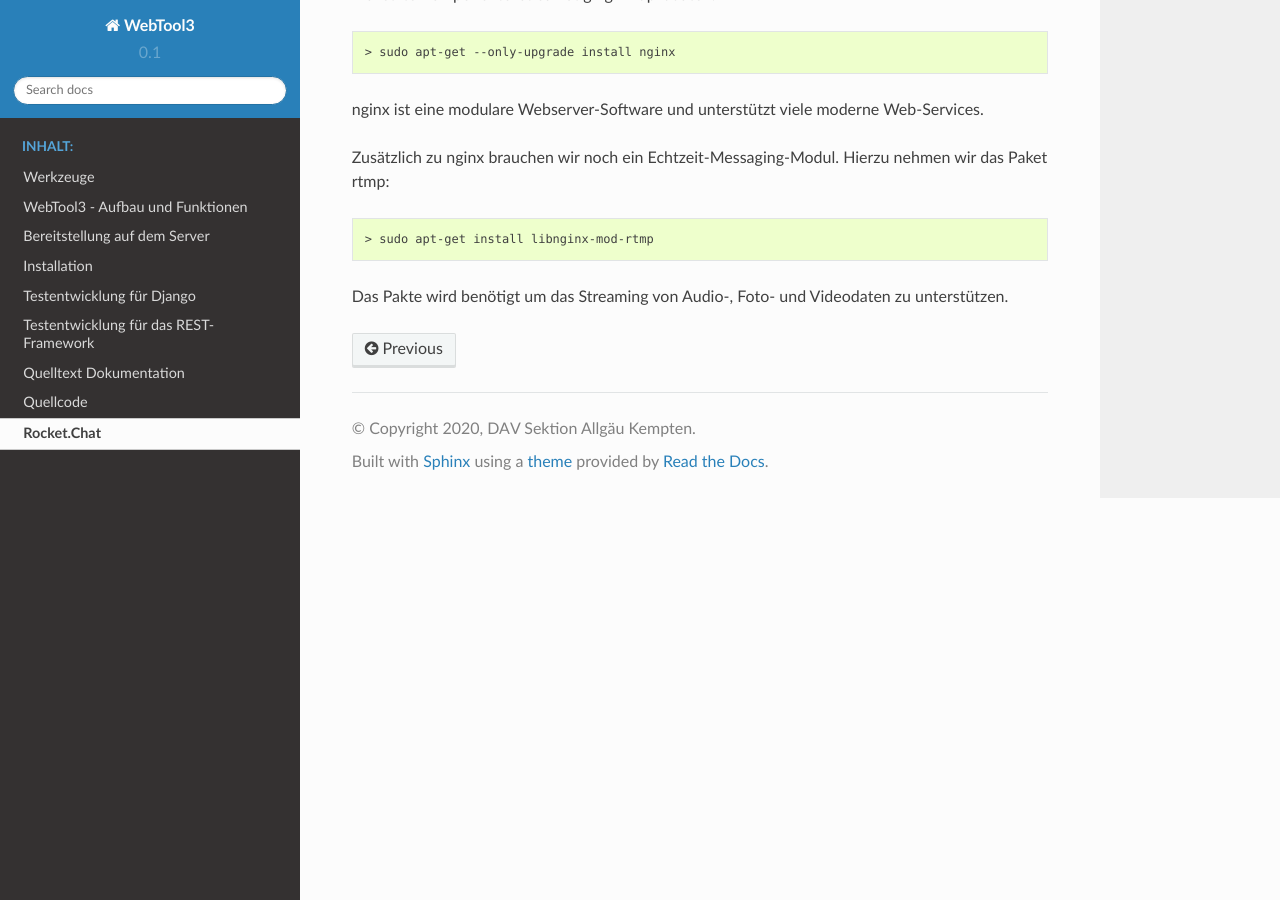
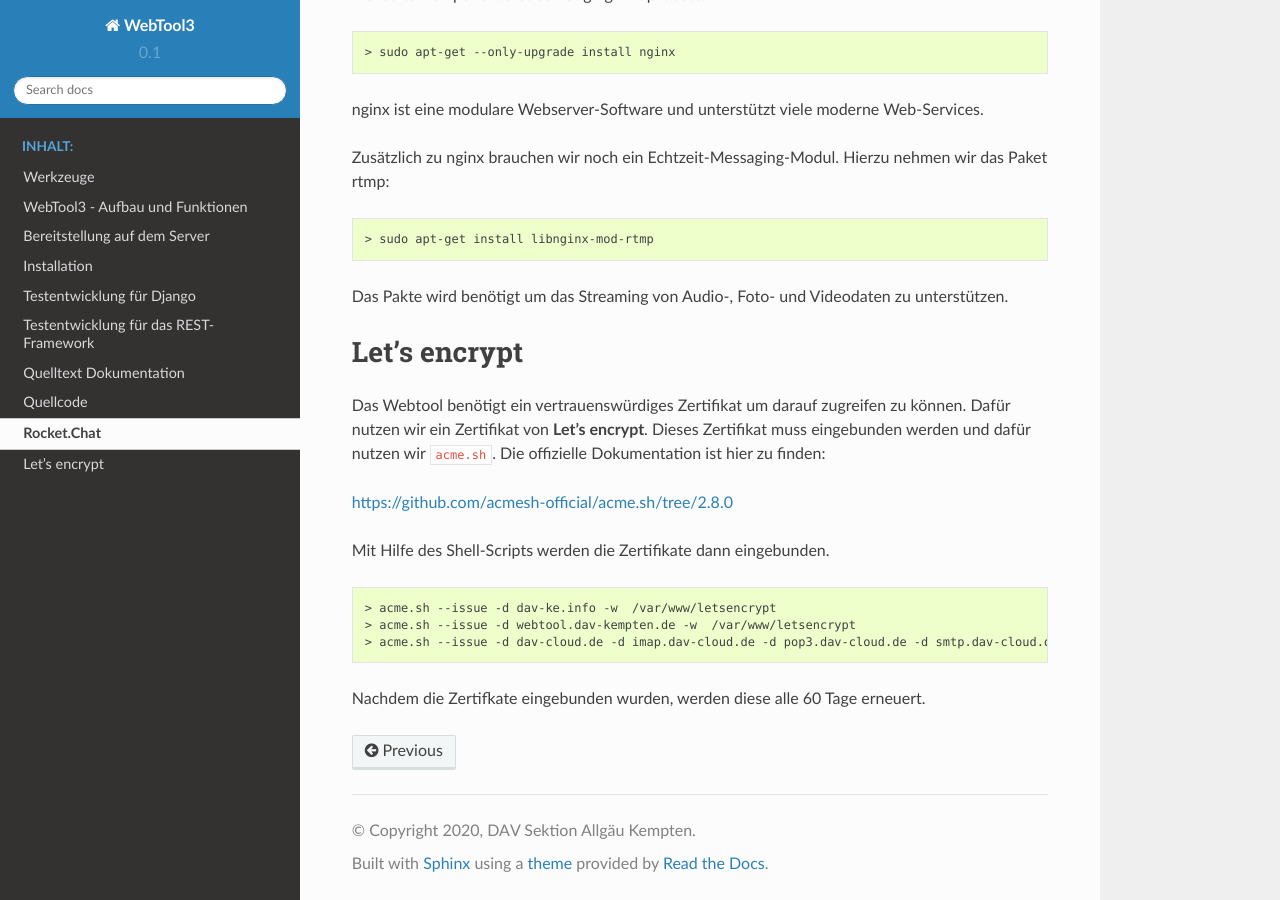
Before and after one commit to dav-kempten/WebTool3, a Sphinx documentation site: the page built from docs/source/modules/rocket_chat.rst, in a window 1280 px wide and 900 px high, scrolled down 1561 px. Built offline with Sphinx 7.4.7 and the Read the Docs theme 2.0.0, drawn with Linux system fonts in a browser that asks for light colours.

Commit message:
add lets encrypt chapter in documentation

```diff
--- a/docs/source/modules/rocket_chat.rst
+++ b/docs/source/modules/rocket_chat.rst
@@ -81,3 +81,21 @@ Zusätzlich zu nginx brauchen wir noch ein Echtzeit-Messaging-Modul. Hierzu nehm
     > sudo apt-get install libnginx-mod-rtmp
 
 Das Pakte wird benötigt um das Streaming von Audio-, Foto- und Videodaten zu unterstützen.
+
+Let's encrypt
+==============
+
+Das Webtool benötigt ein vertrauenswürdiges Zertifikat um darauf zugreifen zu können. Dafür nutzen wir ein Zertifikat von **Let's encrypt**.
+Dieses Zertifikat muss eingebunden werden und dafür nutzen wir ``acme.sh``. Die offizielle Dokumentation ist hier zu finden:
+
+https://github.com/acmesh-official/acme.sh/tree/2.8.0
+
+Mit Hilfe des Shell-Scripts werden die Zertifikate dann eingebunden.
+
+.. code-block:: none
+
+    > acme.sh --issue -d dav-ke.info -w  /var/www/letsencrypt
+    > acme.sh --issue -d webtool.dav-kempten.de -w  /var/www/letsencrypt
+    > acme.sh --issue -d dav-cloud.de -d imap.dav-cloud.de -d pop3.dav-cloud.de -d smtp.dav-cloud.de -d wmts.dav-cloud.de -d chat.dav-cloud.de -d hls.dav-cloud.de -w  /var/www/letsencrypt
+
+Nachdem die Zertifkate eingebunden wurden, werden diese alle 60 Tage erneuert.
```
